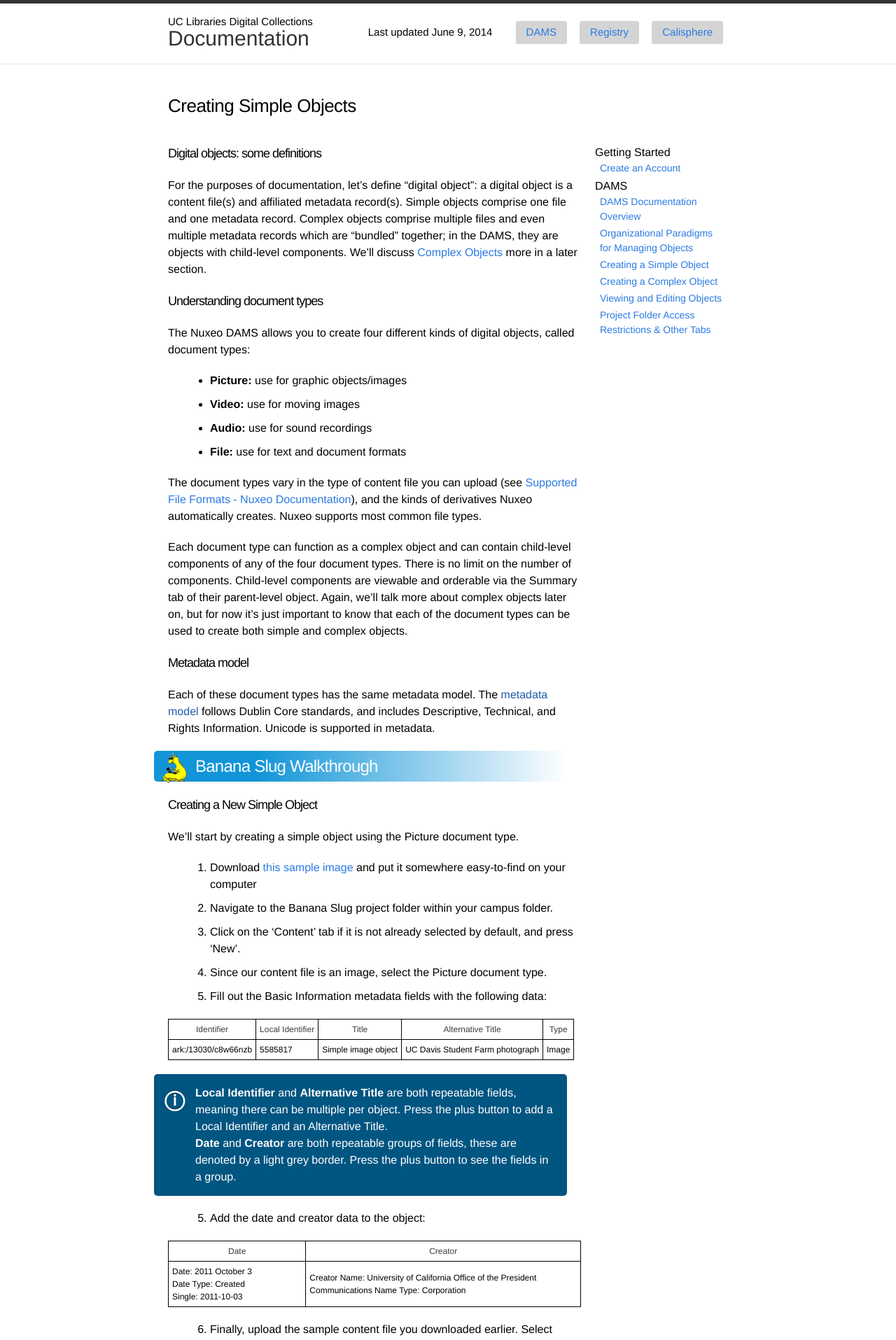
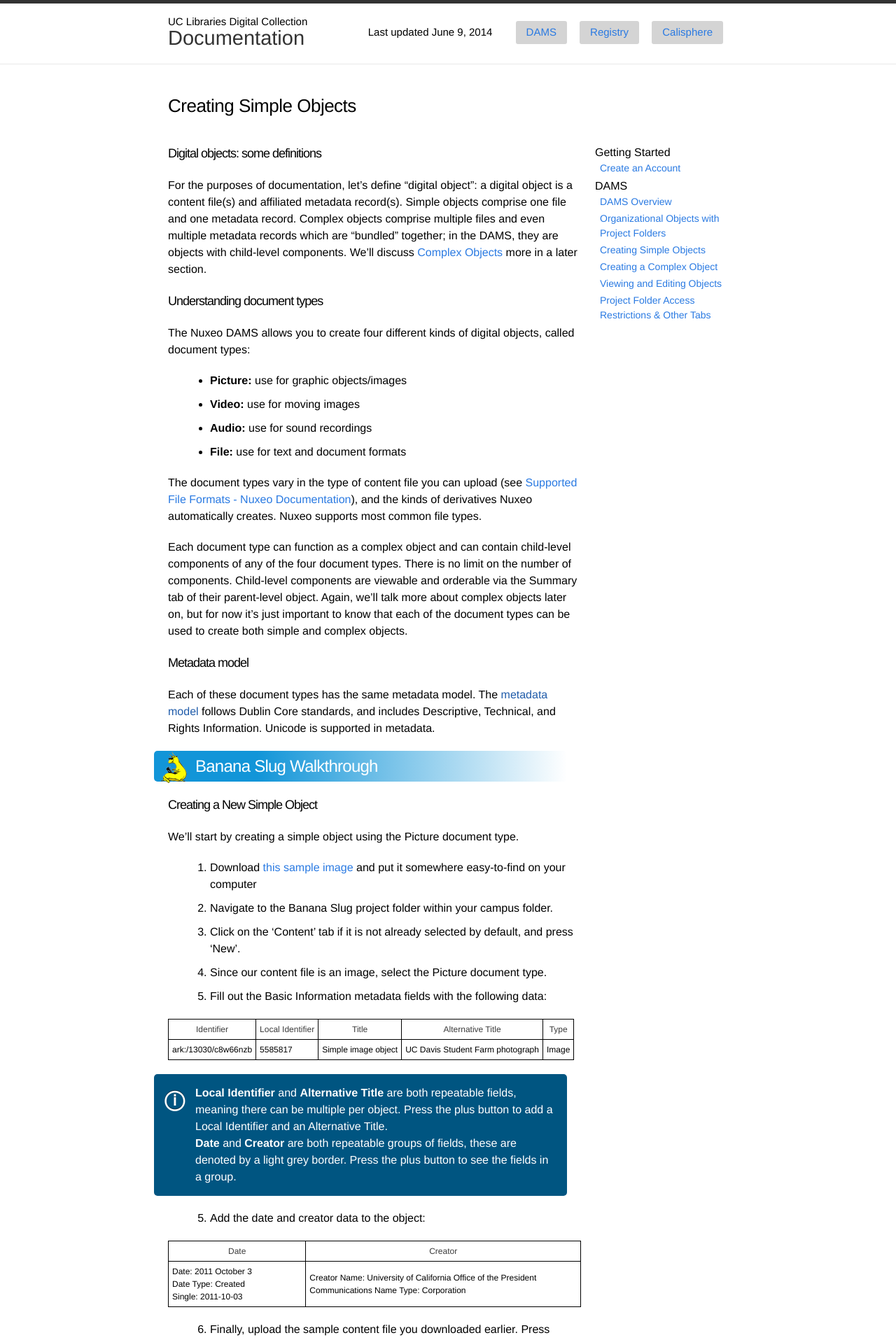
Before and after one commit to ucldc/ucldc-docs, a Jekyll site: the page built from docs/dams/create-objects.md, in a window 1280 px wide. Shown: the top 1915 px of the page at 70% size. Built offline with Jekyll 4.4.1, drawn with Linux system fonts in a browser that asks for light colours; nearby versions of some CDN libraries; some of the changed text lies outside the part shown.

Commit message:
Made changes to sidebar titles

```diff
--- a/_config.yml
+++ b/_config.yml
@@ -1,6 +1,6 @@
 # Site settings
 title: Documentation
-project_title: UC Libraries Digital Collections
+project_title: UC Libraries Digital Collection
 project_wiki: https://wiki.library.ucsf.edu/display/UCLDC/UCLDC+Implementation
 date: June 9, 2014
 email: your-email@domain.com
--- a/_includes/sidebar.html
+++ b/_includes/sidebar.html
@@ -5,9 +5,9 @@
   </ul>
   <h1>DAMS</h1>
   <ul>
-    <li><a href="{{ site.url }}{{ site.baseurl }}/docs/dams/index/">DAMS Documentation Overview</a></li>
-    <li><a href="{{ site.url }}{{ site.baseurl }}/docs/dams/organization/">Organizational Paradigms for Managing Objects</a></li>
-    <li><a href="{{ site.url }}{{ site.baseurl }}/docs/dams/create-objects/">Creating a Simple Object</a></li>
+    <li><a href="{{ site.url }}{{ site.baseurl }}/docs/dams/index/">DAMS Overview</a></li>
+    <li><a href="{{ site.url }}{{ site.baseurl }}/docs/dams/organization/">Organizational Objects with Project Folders</a></li>
+    <li><a href="{{ site.url }}{{ site.baseurl }}/docs/dams/create-objects/">Creating Simple Objects</a></li>
     <li><a href="{{ site.url }}{{ site.baseurl }}/docs/dams/complex-objects/">Creating a Complex Object</a></li>
     <li><a href="{{ site.url }}{{ site.baseurl }}/docs/dams/edit-objects/">Viewing and Editing Objects</a></li>
     <li><a href="{{ site.url }}{{ site.baseurl }}/docs/dams/permissions/">Project Folder Access Restrictions & Other Tabs</a></li>
--- a/css/styles.css
+++ b/css/styles.css
@@ -57,7 +57,7 @@ a:hover   { color: #000; text-decoration: none; }
 .site-title:visited,
 .site-title:active {
   color: #333;
-  font-size: 30px;
+  font-size: 29px;
   line-height: .8;
 }
 
--- a/docs/dams/create-objects.md
+++ b/docs/dams/create-objects.md
@@ -15,10 +15,10 @@ For the purposes of documentation, let's define "digital object": a digital obje
 
 The Nuxeo DAMS allows you to create four different kinds of digital objects, called document types:
 
-- <b>Picture:</b> use for graphic objects/images
-- <b>Video:</b> use for moving images
-- <b>Audio:</b> use for sound recordings
-- <b>File:</b> use for text and document formats
+- **Picture:** use for graphic objects/images
+- **Video:** use for moving images
+- **Audio:** use for sound recordings
+- **File:** use for text and document formats
 
 The document types vary in the type of content file you can upload (see <a href="http://doc.nuxeo.com/display/public/USERDOC/Supported+File+Formats" target="_blank">Supported File Formats - Nuxeo Documentation</a>), and the kinds of derivatives Nuxeo automatically creates. Nuxeo supports most common file types.
 
@@ -71,7 +71,7 @@ We'll start by creating a simple object using the Picture document type.
 </table>
 
 <ol start="6">
-  <li>Finally, upload the sample content file you downloaded earlier. Select 'Upload', find the file in your filesystem, and then press 'Open'.</li>
+  <li>Finally, upload the sample content file you downloaded earlier. Press 'Browse' or 'Choose File', find the file in your filesystem, and then press 'Open'.</li>
   <li>Scroll down and press 'Create'.</li>
 </ol>
 
```
Also changed, not shown: docs/dams/organization.md (+1 -1 lines).
